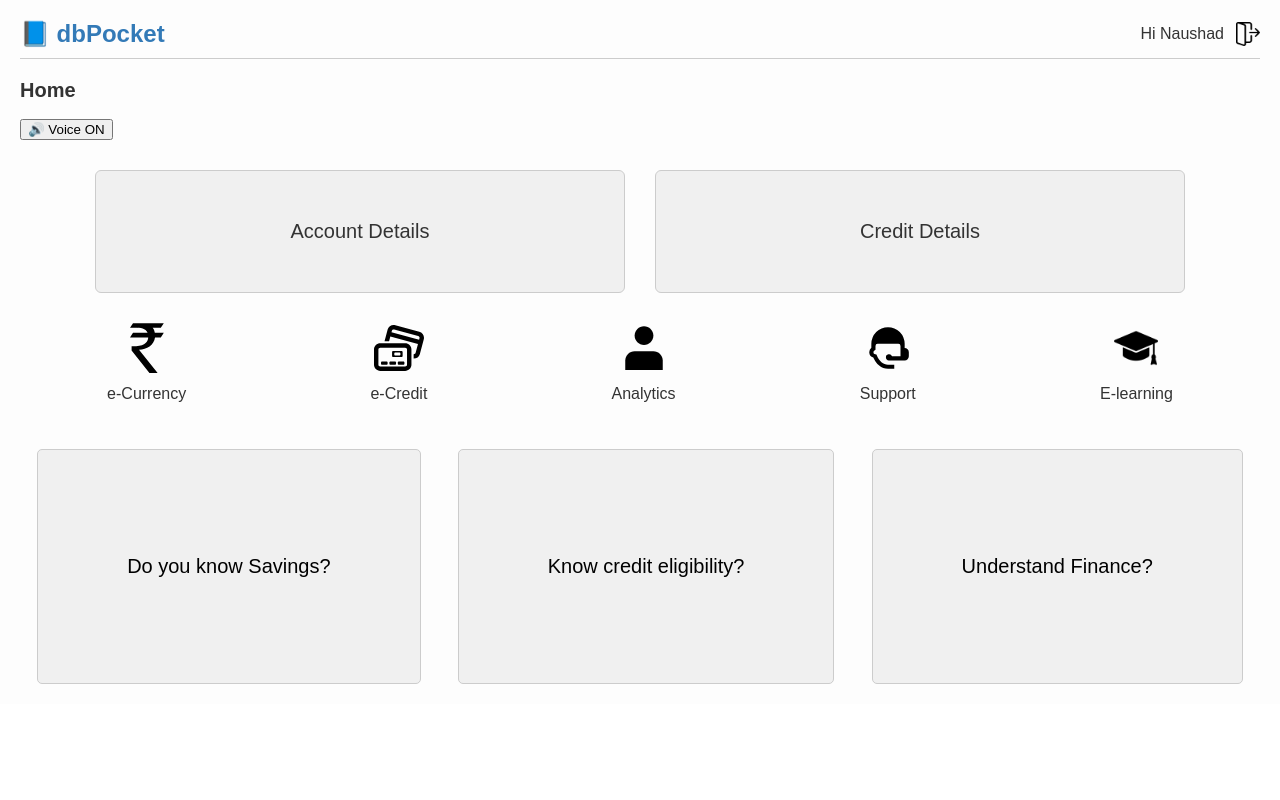
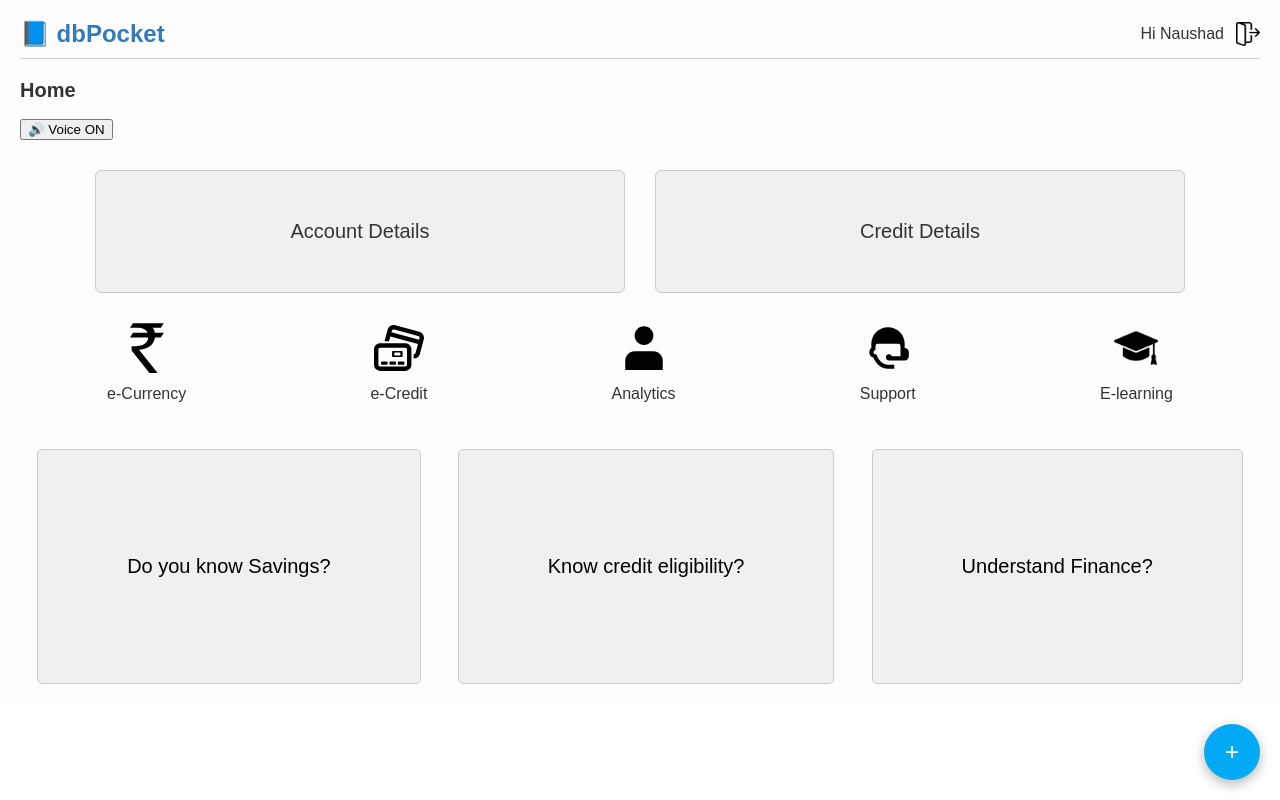
Before and after one commit to Shrutii9/Financial-Inclusion, a React (Create React App) app: page / in a window 1280 px wide. Built offline with nearby package versions, Linux system fonts and the light colour scheme.

Commit message:
Added buttonizer for floating widget

```diff
--- a/src/LandingPage.js
+++ b/src/LandingPage.js
@@ -13,6 +13,8 @@ const LandingPage = () => {
     const [ttsEnabled, setTtsEnabled] = useState(true);
     const recognitionRef = useRef(null);
     const recognitionRunningRef = useRef(false);
+    const [showFloatBtns, setShowFloatBtns] = useState(false);
+
 
 
     const speakText = (text, callback = null) => {
@@ -228,6 +230,34 @@ const LandingPage = () => {
                     <button onMouseEnter={() => handleHover('Know credit eligibility?')}>Know credit eligibility?</button>
                     <button onMouseEnter={() => handleHover('Understand Finance?')}>Understand Finance?</button>
                 </div>
+
+                {/* Floating Buttonizer Style */}
+                <div className="buttonizer-container">
+                    <button className="main-float-btn" onClick={() => setShowFloatBtns(!showFloatBtns)}>
+                        {showFloatBtns ? '✖' : '+'}
+                    </button>
+
+                    {showFloatBtns && (
+                        <div className="float-btn-group">
+                            <button
+                                className="float-btn"
+                                onMouseEnter={() => handleHover('Support')}
+                                onClick={() => window.location.href = '/support'}
+                            >
+                                <img src={supportIcon} alt="Support" />
+                            </button>
+                            <button
+                                className="float-btn"
+                                onMouseEnter={() => handleHover('E-learning')}
+                                onClick={() => window.location.href = '/elearning'}
+                            >
+                                <img src={elearningIcon} alt="E-learning" />
+                            </button>
+                        </div>
+                    )}
+                </div>
+
+
             </div>
         </div>
     );
```
